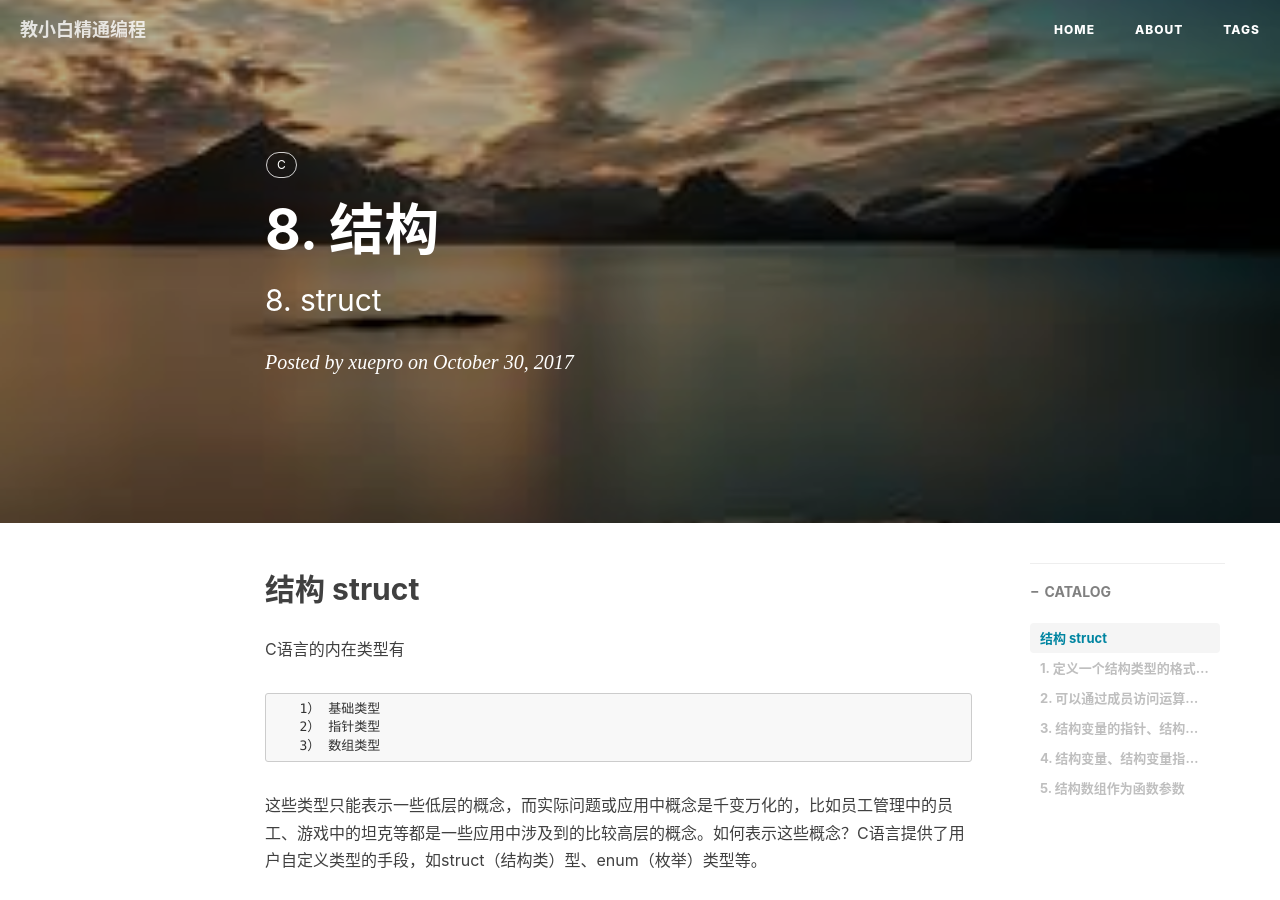
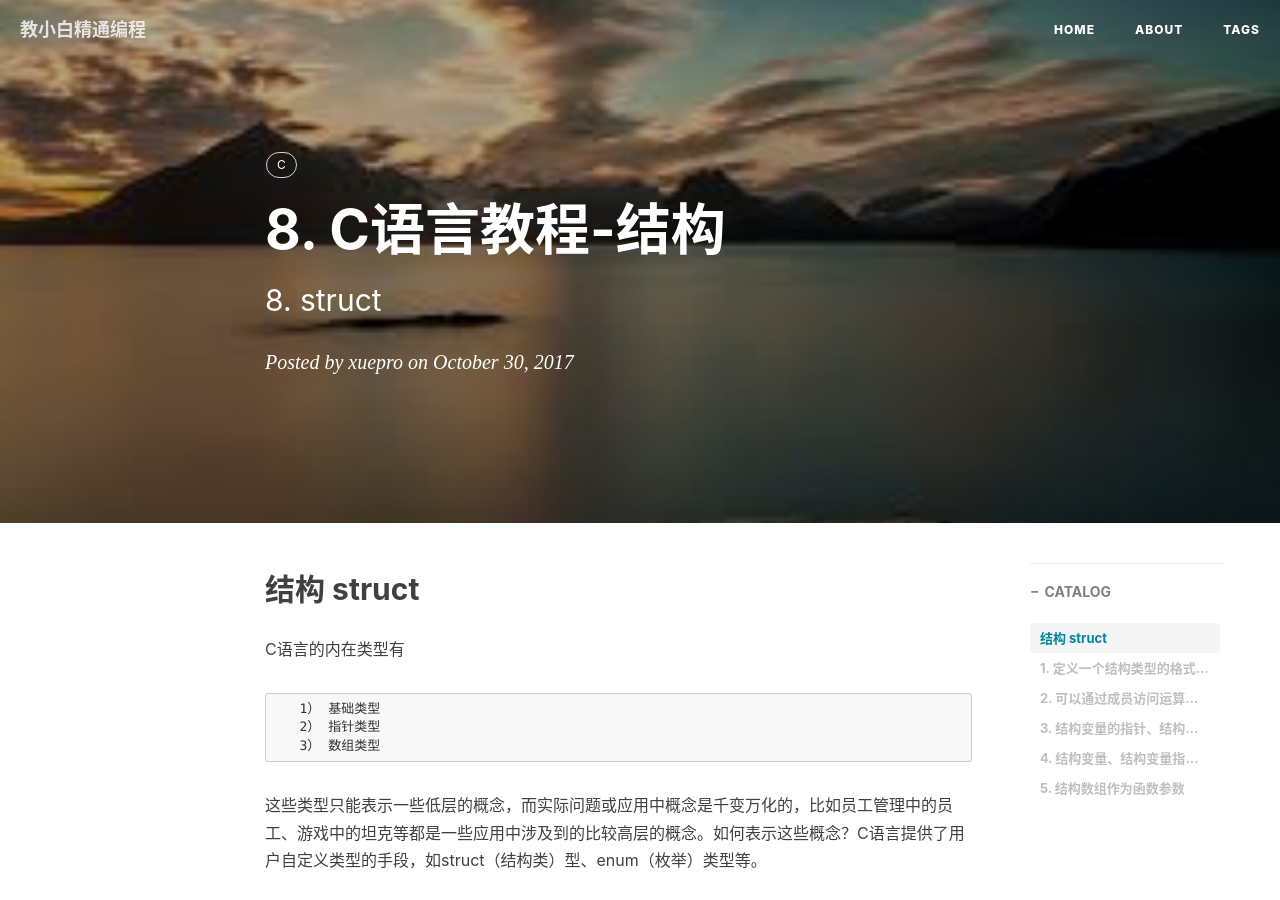
Before and after one commit to xuepro/xuepro.github.io, a Jekyll site: the page built from _posts/2017-10-30-8. C语言教程-结构.md, in a window 1280 px wide and 900 px high. Built offline with Jekyll 4.4.1, drawn with Linux system fonts in a browser that asks for light colours; nearby versions of some CDN libraries; comment, search, counter and statistics services are not loaded.

Commit message:
Update and rename 2017-10-30-8.struct.md to 2017-10-30-8. C语言教程-结构.md

```diff
--- a/_posts/2017-10-30-8.struct.md
+++ b/_posts/2017-10-30-8. C语言教程-结构.md
@@ -1,6 +1,6 @@
 ---
 layout:       post
-title:        "8. 结构"
+title:        "8. C语言教程-结构"
 subtitle:     "8. struct"
 date:         2017-10-30 12:08:00
 author:       "xuepro"
```
